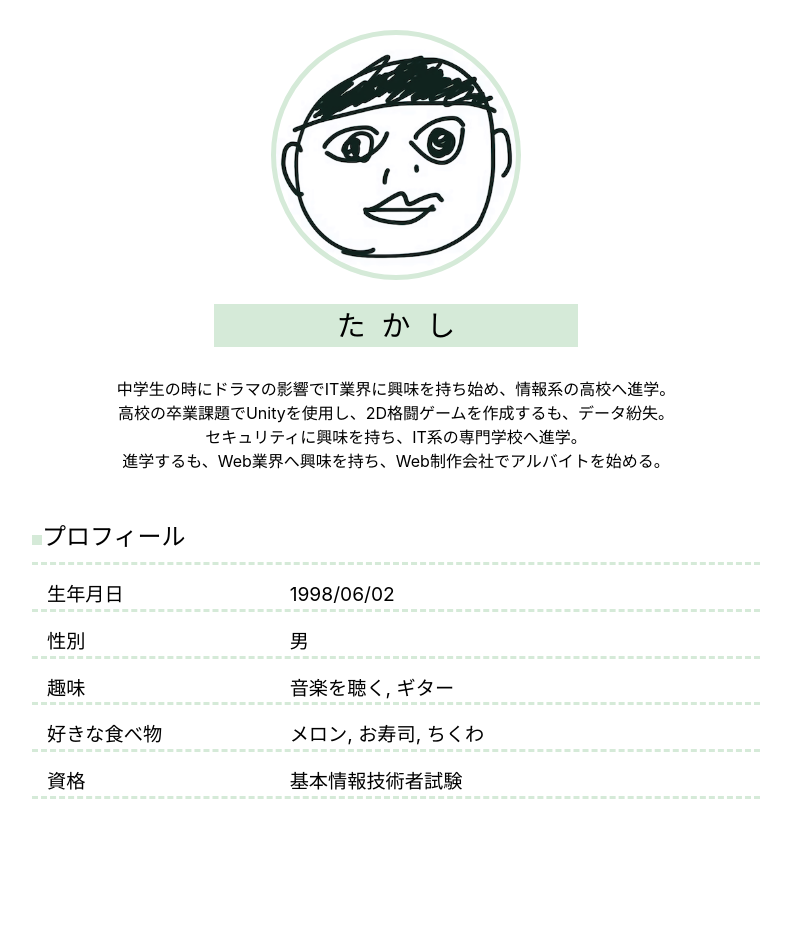
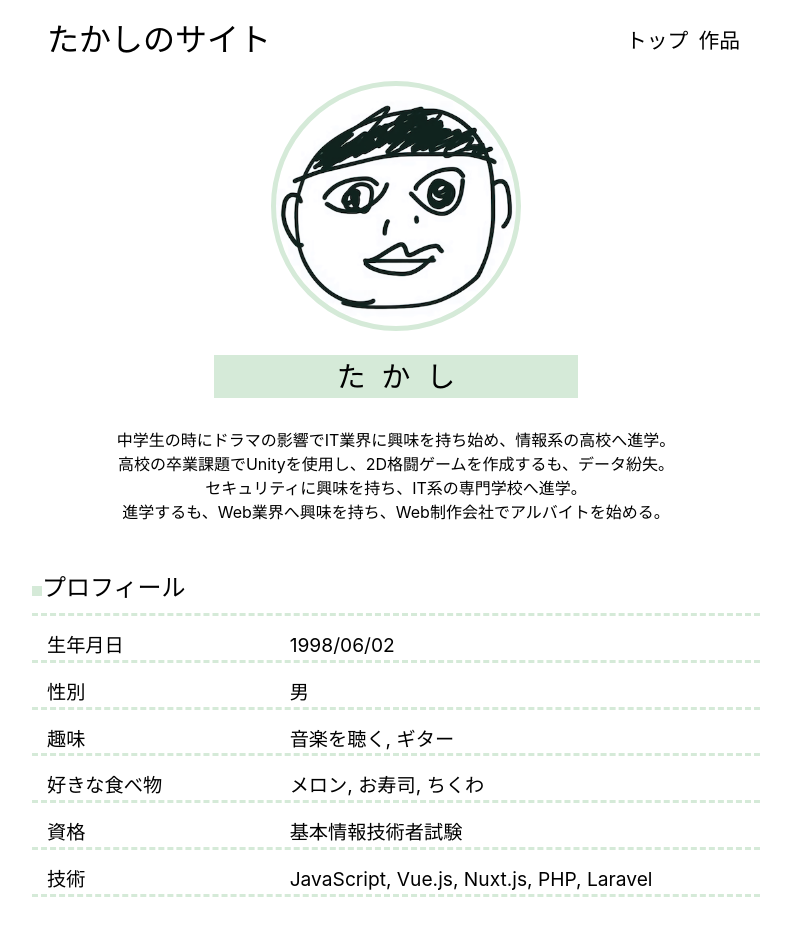
Before and after one commit to takashi0602/old-portfolio, a Nuxt app: page / in a window 1280 px wide. Shown: the top 936 px of the page, without its empty margins (244-1035 px from the left). Before the commit the page ends 847 px from the top, so only its background shows below. Built offline with nearby package versions, Linux system fonts and the light colour scheme.

Commit message:
create header

```diff
--- a/assets/scss/object/component/title.scss
+++ b/assets/scss/object/component/title.scss
@@ -12,4 +12,11 @@
   @include desktop() {
     font-size: 1.5rem;
   }
+  &:before {
+    content: "";
+    display: inline-block;
+    width: 10px;
+    height: 10px;
+    background: $green;
+  }
 }
--- /dev/null
+++ b/components/profileHeader.vue
@@ -0,0 +1,58 @@
+<template>
+  <div>
+    <div class="c-container row">
+      <h1 class="h-title col">たかしのサイト</h1>
+      <div class="h-links col-auto">
+        <a href="/" class="h-link">トップ</a>
+        <a href="/product" class="h-link">作品</a>
+      </div>
+    </div>
+  </div>
+</template>
+
+<script>
+export default {
+  props: {
+    lists: {
+      type: Array,
+      default: []
+    }
+  }
+}
+</script>
+
+<style lang="scss" scoped>
+@import "~/assets/scss/foundation/mixin.scss";
+@import "~/assets/scss/foundation/variable.scss";
+.c-container {
+  padding-top: 15px;
+  padding-bottom: 15px;
+  display: flex;
+}
+
+.h {
+  &-title {
+    font-size: 1.5rem;
+    margin: 0;
+    line-height: 50px;
+    @include desktop() {
+      font-size: 2rem;
+    }
+  }
+  &-link {
+    font-size: 1rem;
+    text-decoration: none;
+    color: $black;
+    padding: 0 5px;
+    @include desktop() {
+      font-size: 1.3rem;
+    }
+    &s {
+      line-height: 50px;
+    }
+    &:hover {
+      opacity: 0.5;
+    }
+  }
+}
+</style>
--- a/layouts/default.vue
+++ b/layouts/default.vue
@@ -1,5 +1,15 @@
 <template>
   <div>
+    <profile-header />
     <nuxt />
   </div>
 </template>
+
+<script>
+import profileHeader from "~/components/profileHeader"
+export default {
+  components: {
+    profileHeader
+  }
+}
+</script>
--- a/pages/index.vue
+++ b/pages/index.vue
@@ -23,6 +23,7 @@
 
 <script>
 import profileList from "~/components/profileList"
+
 export default {
   layouts: "default",
   components: {
@@ -51,6 +52,10 @@ export default {
           name: "資格",
           detail: "基本情報技術者試験"
         },
+        {
+          name: "技術",
+          detail: "JavaScript, Vue.js, Nuxt.js, PHP, Laravel"
+        }
       ]
     }
   }
@@ -60,10 +65,6 @@ export default {
 <style lang="scss" scoped>
 @import "~/assets/scss/foundation/mixin.scss";
 @import "~/assets/scss/foundation/variable.scss";
-
-.c-container {
-  padding-top: 30px;
-}
 
 .c-image {
   width: 200px;
@@ -106,12 +107,5 @@ export default {
 
 .c-subTitle {
   margin-bottom: 15px;
-  &:before {
-    content: "";
-    display: inline-block;
-    width: 10px;
-    height: 10px;
-    background: $green;
-  }
 }
 </style>
--- /dev/null
+++ b/pages/product/index.vue
@@ -0,0 +1,15 @@
+<template>
+  <h1 class="title">サイト工事中</h1>
+</template>
+
+<script>
+export default {
+  layouts: "default"
+}
+</script>
+
+<style lang="scss" scoped>
+.title {
+  text-align: center;
+}
+</style>
```
